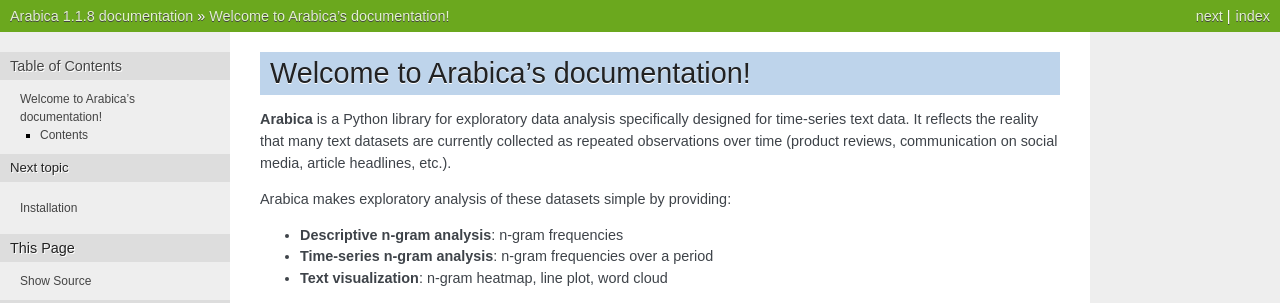
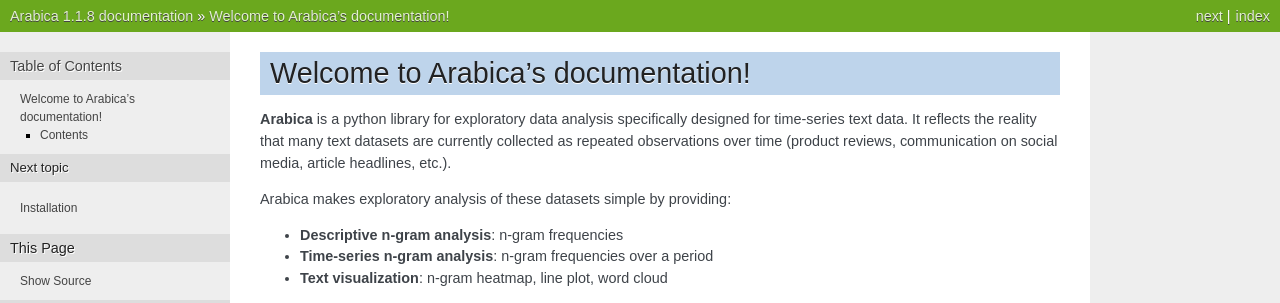
Before and after one commit to PetrKorab/Arabica, a Sphinx documentation site: the page built from docs/source/index.rst, in a window 1280 px wide. Shown: the top 303 px of the page. Built offline with Sphinx 7.4.7, drawn with Linux system fonts in a browser that asks for light colours.

```diff
--- a/docs/source/index.rst
+++ b/docs/source/index.rst
@@ -5,7 +5,7 @@
 
 Welcome to Arabica's documentation!
 ===================================
-**Arabica** is a Python library for exploratory data analysis specifically designed for time-series text data.
+**Arabica** is a python library for exploratory data analysis specifically designed for time-series text data.
 It reflects the reality that many text datasets are currently collected as repeated observations over time (product reviews, communication on social media, article headlines, etc.).
 
 Arabica makes exploratory analysis of these datasets simple by providing:
```
